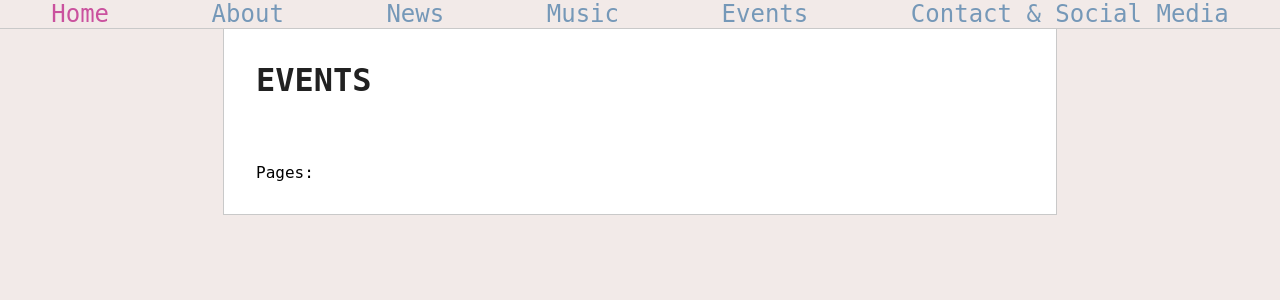
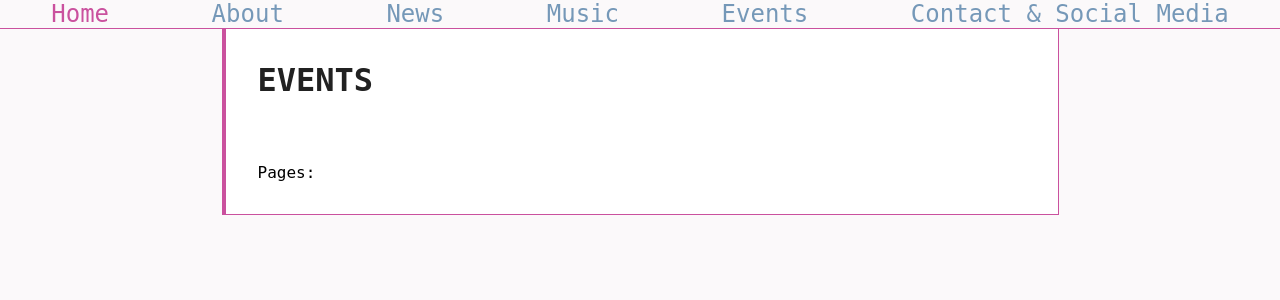
Before and after one commit to fdelvo/emerson, a Flask app: page /events in a window 1280 px wide. Shown: the top 300 px of the page. Run offline with Flask 2, Linux system fonts and the light colour scheme; data that the repository does not hold is empty; some libraries are stand-ins or nearby versions; some web fonts are replaced.

Commit message:
layout fix

```diff
--- a/emerson/static/css/styles.css
+++ b/emerson/static/css/styles.css
@@ -29,7 +29,7 @@ body {
     /*font-family: 'Reem Kufi', sans-serif;*/
     /*font-family: 'Amatic SC', cursive;*/
     font-family: 'PT Mono', monospace;
-    background-color: #f2eae8;
+    background-color: #FBF9FA;
     margin: 0;
     height: 100%;
 }
@@ -46,9 +46,9 @@ header {
 
 main {
     background-color: #FFFFFF;
-    border-left: 0.05rem solid #c9c9c9;
-    border-right: 0.05rem solid #c9c9c9;
-    border-bottom: 0.05rem solid #c9c9c9;
+    border-left: 0.3rem solid #ca519e;
+    border-right: 0.05rem solid #ca519e;
+    border-bottom: 0.05rem solid #ca519e;
     width: 65%;
     margin-left: auto;
     margin-right: auto;
@@ -91,7 +91,7 @@ img {
 }
 
 .main-nav {
-    border-bottom: 0.05rem solid #c9c9c9;
+    border-bottom: 0.05rem solid #ca519e        ;
     text-align: center;
     font-family: 'PT Mono', monospace;
     font-size: 1.5rem;
@@ -140,7 +140,7 @@ img {
 /* Index */
 
 .index {
-    background-color: #f2eae8;
+    background-color: #FBF9FA;
     border: none;
 }
 
@@ -148,7 +148,7 @@ img {
     position: fixed;
     top: 50%;
     left: 50%;
-    width: 50%;
+    width: 40%;
     transform: translate(-50%, -50%);
     box-shadow: 0 1px 4px 0 rgba(0, 0, 0, 0.37);
 }
@@ -328,7 +328,7 @@ img {
         display: block;
         grid-area: nav;
         text-align: right;
-        border-bottom: 0.05rem solid #c9c9c9;
+        border-bottom: 0.05rem solid #ca519e;
         padding: 1rem;
         color: #7598b8;
     }
@@ -338,7 +338,7 @@ img {
         z-index: 999;
         top: 0;
         left: 0;
-        background-color: #f2eae8;
+        background-color: #FBF9FA;
         height: 100vh;
         width: 100vw;
         display: grid;
@@ -348,7 +348,7 @@ img {
 
     .mobile-nav a {
         justify-self: center;
-        align-self: center;
+        align-self: start;
     }
 
     .mobile-nav #close-nav {
--- a/emerson/static/js/jquery_app.js
+++ b/emerson/static/js/jquery_app.js
@@ -9,7 +9,7 @@ $(document).ready(function () {
                 $(this).attr("src", "/static/images/Emerson2.jpg");
             }).delay(250).animate({
                 opacity: 1,
-                width: '60%'
+                width: '40%'
             }, 700, "linear", function () {
                 $("#revert").show();
             });
@@ -24,7 +24,7 @@ $(document).ready(function () {
             $(this).attr("src", "/static/images/Emerson.jpg");
         }).delay(250).animate({
             opacity: 1,
-            width: '60%'
+            width: '40%'
         }, 700, "linear", function () {
             $("#revert").hide();
         });
--- a/emerson/templates/main/events.html
+++ b/emerson/templates/main/events.html
@@ -11,7 +11,7 @@
                     <header><h3>{{ event.name }}</h3></header>
                     <div class="event-info">
                         <ul>
-                            <li>Date: {{ event.date | datetimeformat }} {{ event.test }}</li>
+                            <li>Date: {{ event.date | datetimeformat }}</li>
                             <li>Location: {{ event.location }}</li>
                             <li><a href="{{ event.link }}">Link to event</a></li>
                             <li>{{ event.remarks }}</li>
```
Also changed, not shown: emerson/mod_admin/models.py (+8 -0 lines).
